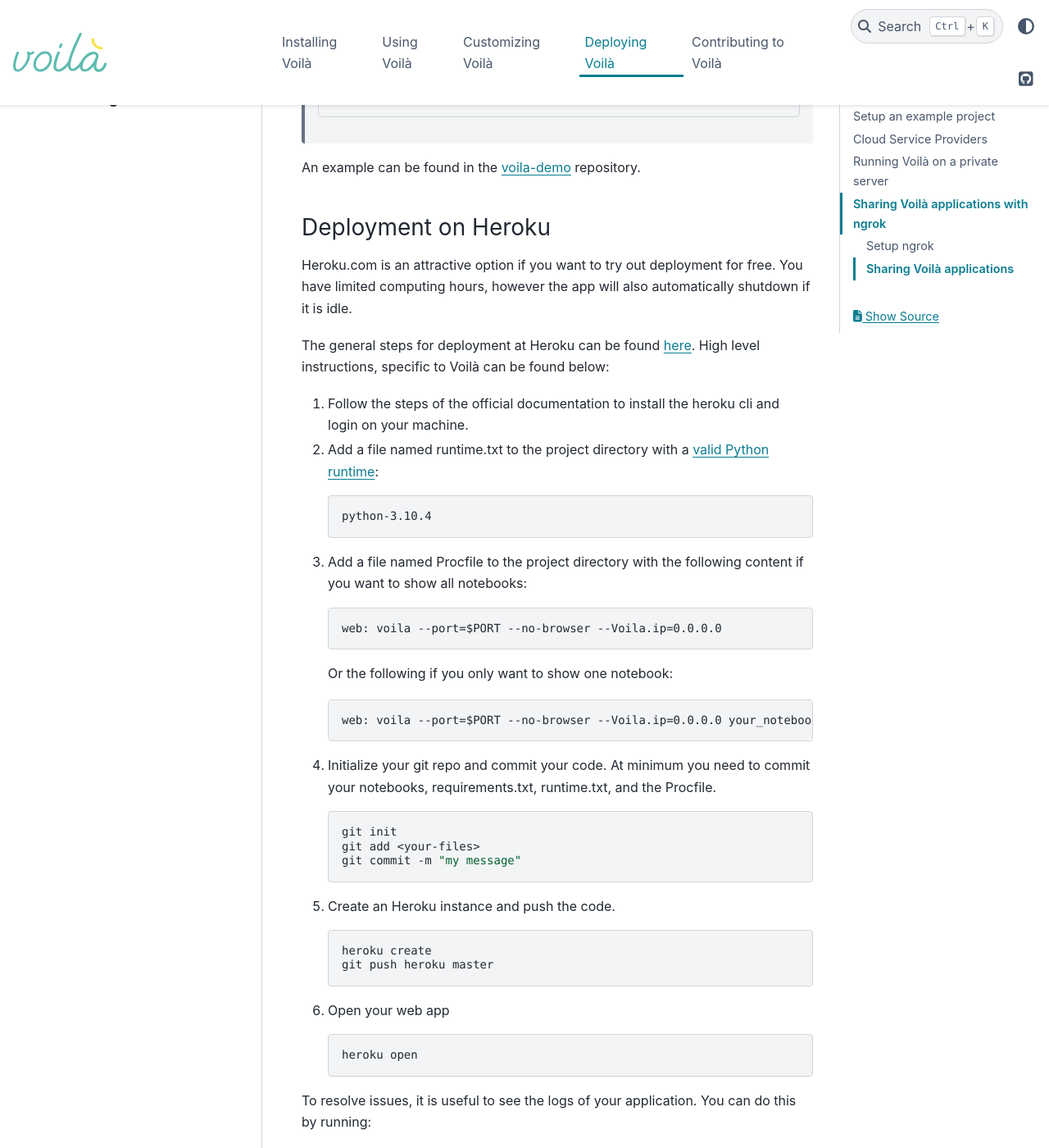
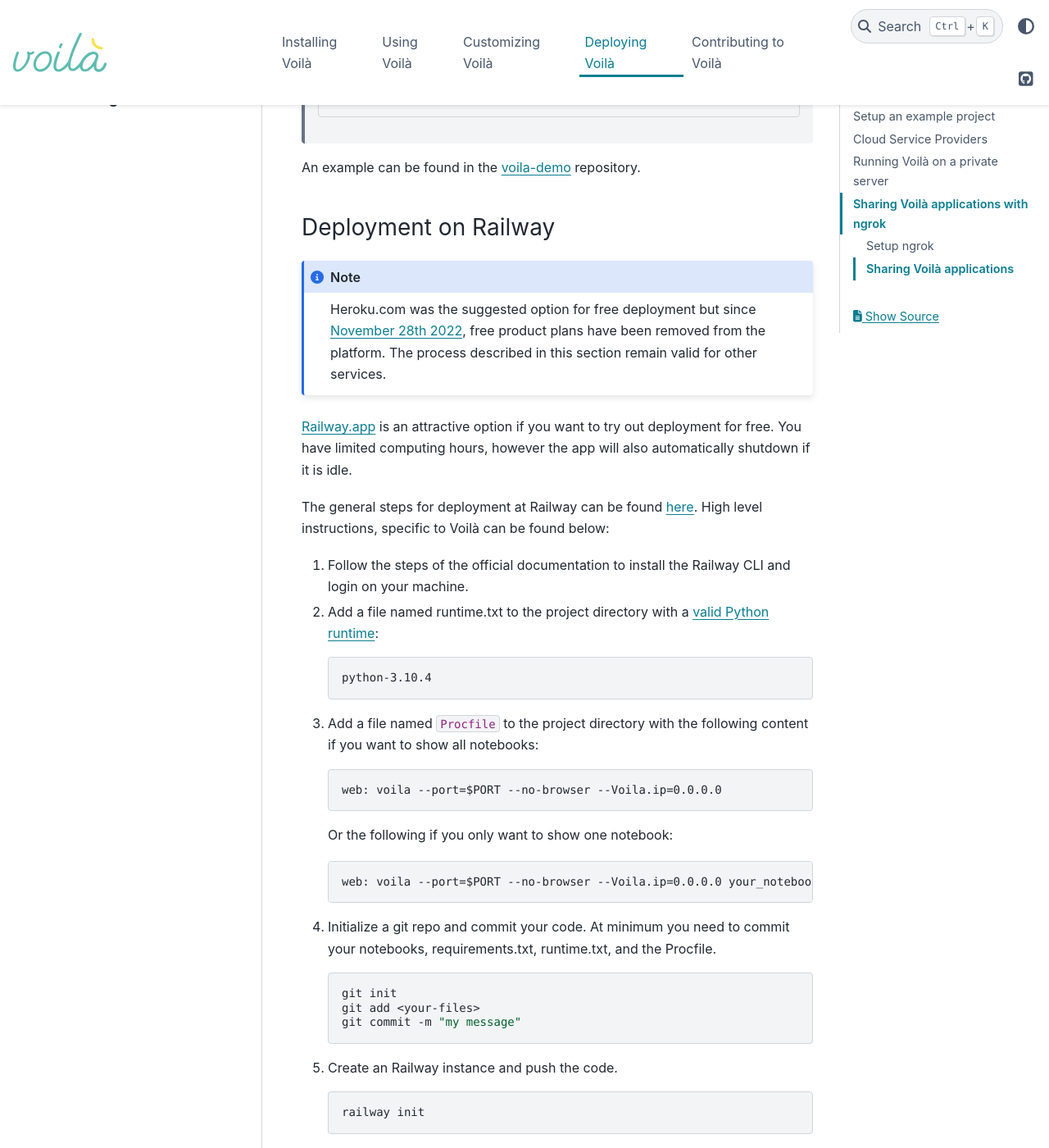
Before and after one commit to voila-dashboards/voila, a Sphinx documentation site: the page built from docs/source/deploy.rst, in a window 1280 px wide and 1400 px high, scrolled down 1845 px. Shown: the whole window at 82% size. Built offline with Sphinx 7.4.7 and the PyData theme 0.15.4, drawn with Linux system fonts in a browser that asks for light colours; some of the changed text lies outside the part shown.

Commit message:
describe how to use railway instead of heroku

```diff
--- a/docs/source/deploy.rst
+++ b/docs/source/deploy.rst
@@ -95,19 +95,26 @@
 `voila-demo <https://github.com/maartenbreddels/voila-demo>`__ repository.
 
 
-Deployment on Heroku
---------------------
+Deployment on Railway
+---------------------
 
-Heroku.com is an attractive option if you want to try out deployment for
-free. You have limited computing hours, however the app will also
-automatically shutdown if it is idle.
+.. note::
 
-The general steps for deployment at Heroku can be found
-`here <https://devcenter.heroku.com/articles/getting-started-with-python>`__.
+    Heroku.com was the suggested option for free deployment but since `November 28th 2022 <https://help.heroku.com/RSBRUH58/removal-of-heroku-free-product-plans-faq>`__, free
+    product plans have been removed from the platform. The process described in
+    this section remain valid for other services.
+
+`Railway.app <https://railway.app>`__ is an attractive option if you want to try
+out deployment for free. You have limited computing hours, however the app will
+also automatically shutdown if it is idle.
+
+The general steps for deployment at Railway can be found
+`here <https://nixpacks.com/docs/providers/python>`__.
 High level instructions, specific to Voilà can be found below:
 
-1. Follow the steps of the official documentation to install the heroku
-   cli and login on your machine.
+1. Follow the steps of the official documentation to install the Railway
+   CLI and login on your machine.
+
 2. Add a file named runtime.txt to the project directory with a
    `valid Python runtime <https://devcenter.heroku.com/articles/python-support#supported-runtimes>`__:
 
@@ -115,7 +122,7 @@
 
        python-3.10.4
 
-3. Add a file named Procfile to the project directory with the
+3. Add a file named ``Procfile`` to the project directory with the
    following content if you want to show all notebooks:
 
    .. code:: text
@@ -128,7 +135,7 @@
 
        web: voila --port=$PORT --no-browser --Voila.ip=0.0.0.0 your_notebook.ipynb
 
-4. Initialize your git repo and commit your code. At minimum you need to commit
+4. Initialize a git repo and commit your code. At minimum you need to commit
    your notebooks, requirements.txt, runtime.txt, and the Procfile.
 
    .. code:: bash
@@ -137,24 +144,23 @@
        git add <your-files>
        git commit -m "my message"
 
-5. Create an Heroku instance and push the code.
+5. Create an Railway instance and push the code.
 
    .. code:: bash
 
-       heroku create
-       git push heroku master
+       railway init
 
 6. Open your web app
 
    .. code:: bash
 
-       heroku open
+       railway up --detach
 
 To resolve issues, it is useful to see the logs of your application. You can do this by running:
 
-   .. code:: bash
+.. code:: bash
 
-       heroku logs --tail
+    railway up
 
 
 Deployment on Google App Engine
```
